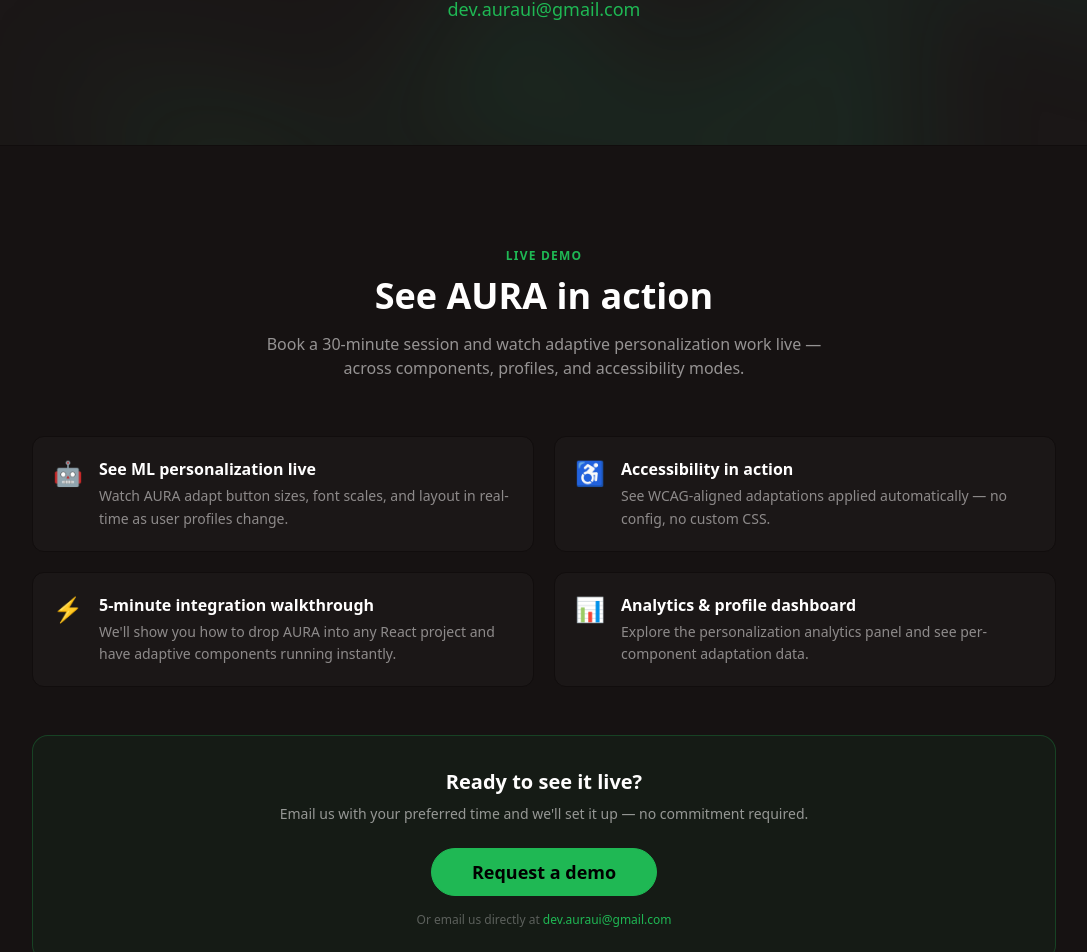
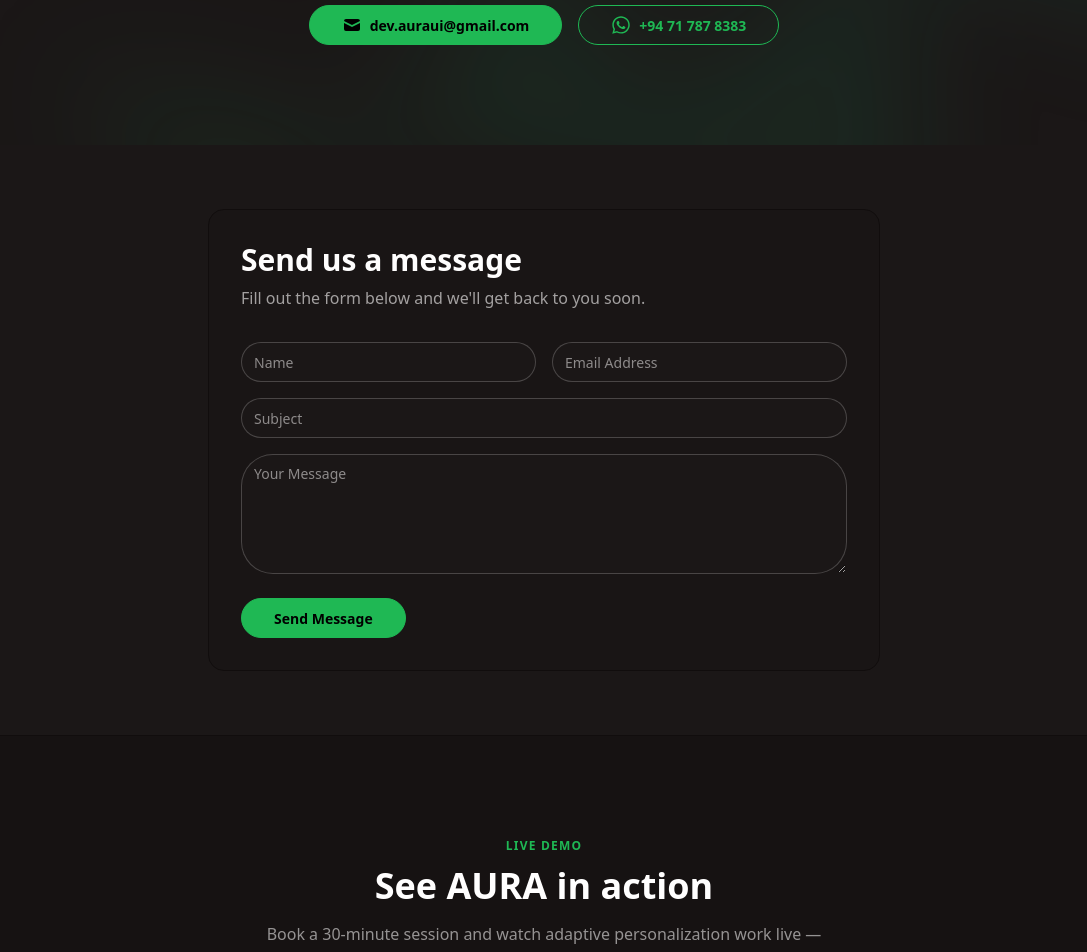
Before and after one commit to RP-25-26J-474/AURA-Website, a React (Vite) app in the folder aura-web/: page /contact-us in a window 1280 px wide. Shown: the part 361-1313 px from the top of the page, without its empty margins (96-1183 px from the left). Built offline with nearby package versions, Linux system fonts and the light colour scheme.

Commit message:
feat: contact us form with email notifications

```diff
--- a/aura-web/package.json
+++ b/aura-web/package.json
@@ -10,6 +10,7 @@
     "preview": "vite preview"
   },
   "dependencies": {
+    "@emailjs/browser": "^4.4.1",
     "@tailwindcss/vite": "^4.1.17",
     "daisyui": "^5.5.8",
     "react": "^19.2.0",
--- /dev/null
+++ b/aura-web/src/components/sections/ContactForm.jsx
@@ -0,0 +1,103 @@
+import React, { useRef, useState } from 'react';
+import emailjs from '@emailjs/browser';
+
+const ContactForm = () => {
+  const form = useRef();
+  const [isSubmitting, setIsSubmitting] = useState(false);
+  const [status, setStatus] = useState({ type: '', message: '' });
+
+  const sendEmail = (e) => {
+    e.preventDefault();
+    setIsSubmitting(true);
+    setStatus({ type: '', message: '' });
+
+    const SERVICE_ID = import.meta.env.VITE_EMAILJS_SERVICE_ID;
+    const TEMPLATE_ID = import.meta.env.VITE_EMAILJS_TEMPLATE_ID;
+    const PUBLIC_KEY = import.meta.env.VITE_EMAILJS_PUBLIC_KEY;
+
+    emailjs.sendForm(SERVICE_ID, TEMPLATE_ID, form.current, PUBLIC_KEY)
+      .then((result) => {
+          setStatus({ type: 'success', message: 'Message sent successfully! We will get back to you soon.' });
+          form.current.reset();
+      }, (error) => {
+          setStatus({ type: 'error', message: 'Something went wrong. Please try again or email us directly.' });
+          console.error('EmailJS Error:', error);
+      })
+      .finally(() => {
+          setIsSubmitting(false);
+      });
+  };
+
+  return (
+    <section className="py-16 px-6 bg-base-100">
+      <div className="max-w-2xl mx-auto">
+        <div className="p-8 border border-base-300 rounded-2xl bg-base-200/30">
+          <h2 className="text-3xl font-bold mb-2">Send us a message</h2>
+          <p className="text-base-content/60 mb-8">
+            Fill out the form below and we'll get back to you soon.
+          </p>
+
+          <form ref={form} onSubmit={sendEmail} className="space-y-4">
+            <div className="grid grid-cols-1 sm:grid-cols-2 gap-4">
+              <div className="form-control">
+                <input
+                  type="text"
+                  name="user_name"
+                  placeholder="Name"
+                  className="input input-bordered w-full bg-base-100"
+                  required
+                />
+              </div>
+              <div className="form-control">
+                <input
+                  type="email"
+                  name="user_email"
+                  placeholder="Email Address"
+                  className="input input-bordered w-full bg-base-100"
+                  required
+                />
+              </div>
+            </div>
+
+            <div className="form-control">
+              <input
+                type="text"
+                name="subject"
+                placeholder="Subject"
+                className="input input-bordered w-full bg-base-100"
+                required
+              />
+            </div>
+
+            <div className="form-control">
+              <textarea
+                name="message"
+                placeholder="Your Message"
+                className="textarea textarea-bordered w-full min-h-[120px] bg-base-100"
+                required
+              ></textarea>
+            </div>
+
+            <div className="pt-2">
+              <button
+                type="submit"
+                disabled={isSubmitting}
+                className={`btn btn-primary px-8`}
+              >
+                {isSubmitting ? 'Sending...' : 'Send Message'}
+              </button>
+            </div>
+
+            {status.message && (
+              <div className={`alert ${status.type === 'success' ? 'alert-success' : 'alert-error'} mt-4`}>
+                <span>{status.message}</span>
+              </div>
+            )}
+          </form>
+        </div>
+      </div>
+    </section>
+  );
+};
+
+export default ContactForm;
--- a/aura-web/src/routes/public/ContactUs.jsx
+++ b/aura-web/src/routes/public/ContactUs.jsx
@@ -1,6 +1,10 @@
 import SEO from "../../components/common/SEO";
+import ContactForm from "../../components/sections/ContactForm";
+import { HiMail } from "react-icons/hi";
+import { FaWhatsapp } from "react-icons/fa";
 
 const CONTACT_EMAIL = "dev.auraui@gmail.com";
+const CONTACT_PHONE = "+94 71 787 8383";
 
 const demoPerks = [
   { icon: "🤖", title: "See ML personalization live", desc: "Watch AURA adapt button sizes, font scales, and layout in real-time as user profiles change." },
@@ -35,12 +39,20 @@ export default function ContactUs() {
         </h1>
         <p className="mt-5 text-lg text-base-content/55 max-w-xl mx-auto">
           Questions, enterprise enquiries, or want to see AURA live? We're here.
-          <br />
-          <a href={`mailto:${CONTACT_EMAIL}`} className="text-primary hover:underline font-medium">
+        </p>
+        <div className="mt-8 flex flex-wrap justify-center gap-4">
+          <a href={`mailto:${CONTACT_EMAIL}`} className="btn btn-primary px-8 flex items-center gap-2">
+            <HiMail className="text-xl" />
             {CONTACT_EMAIL}
           </a>
-        </p>
+          <a href={`https://wa.me/${CONTACT_PHONE.replace(/\D/g, '')}`} target="_blank" rel="noopener noreferrer" className="btn btn-outline btn-primary px-8 flex items-center gap-2">
+            <FaWhatsapp className="text-xl" />
+            {CONTACT_PHONE}
+          </a>
+        </div>
       </section>
+
+      <ContactForm />
 
       {/* Demo Section: Value of a live session */}
       <section className="border-t border-base-300 bg-base-200 py-24 px-6 lg:px-8">
@@ -83,10 +95,14 @@ export default function ContactUs() {
             >
               Request a demo
             </a>
-            <p className="mt-4 text-xs text-base-content/30">
-              Or email us directly at{" "}
-              <a href={`mailto:${CONTACT_EMAIL}`} className="text-primary hover:underline">
-                {CONTACT_EMAIL}
+            <p className="mt-4 text-xs text-base-content/30 flex items-center justify-center gap-2 flex-wrap">
+              Or reach us directly at:
+              <a href={`mailto:${CONTACT_EMAIL}`} className="text-primary hover:underline flex items-center gap-1">
+                <HiMail /> {CONTACT_EMAIL}
+              </a>
+              <span className="opacity-20">|</span>
+              <a href={`https://wa.me/${CONTACT_PHONE.replace(/\D/g, '')}`} target="_blank" rel="noopener noreferrer" className="text-primary hover:underline flex items-center gap-1">
+                <FaWhatsapp /> {CONTACT_PHONE}
               </a>
             </p>
           </div>
```
Also changed, not shown: 1 other file (tests, documents, lock files or other folders).
